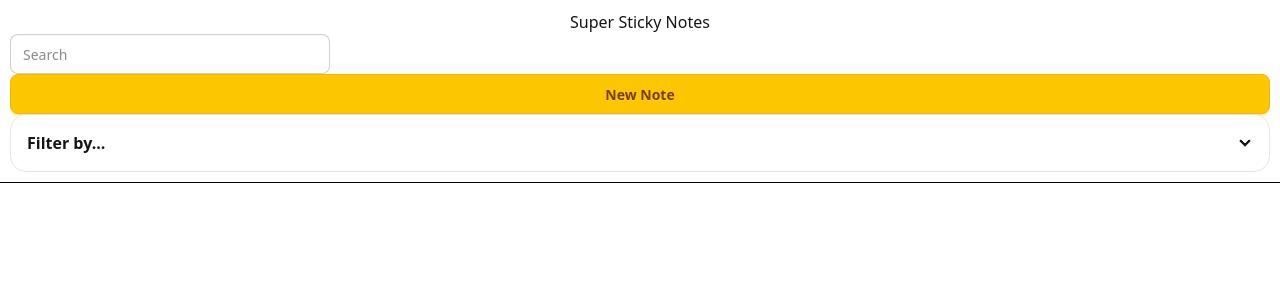
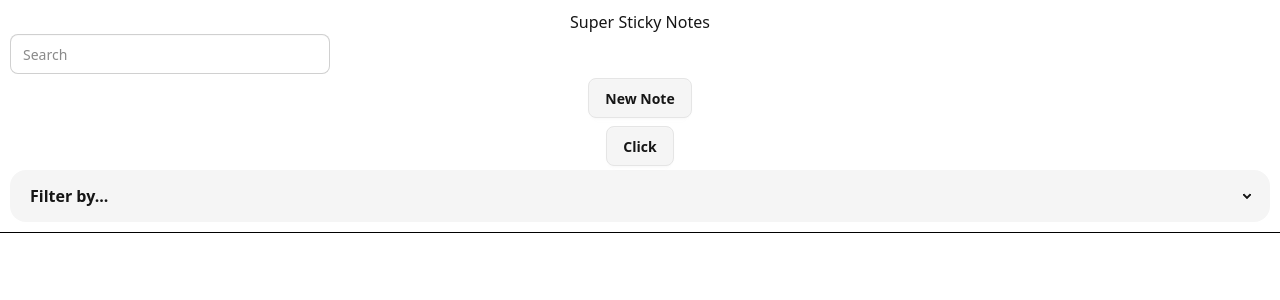
Before and after one commit to ang-riv/sticky-notes, a React (Vite) app: page / in a window 1280 px wide. Shown: the top 300 px of the page. Built offline with nearby package versions, Linux system fonts and the light colour scheme.

Commit message:
Created filter with Menu and New Note with button group

```diff
--- a/src/Header/Header.jsx
+++ b/src/Header/Header.jsx
@@ -7,12 +7,78 @@ const Header = () => {
       <label className="input">
         <input type="search" placeholder="Search" />
       </label>
-      <button className="btn btn-primary">New Note</button>
-      <div className="collapse-arrow bg-base-100 border-base-300 collapse border">
-        <input type="radio" name="my-accordion-2" />
-        <div className="collapse-title font-semibold">Filter by...</div>
-        <div className="collapse-content text-sm">Inner filters</div>
+      <div className="dropdown dropdown-bottom dropdown-center flex justify-center">
+        <div tabIndex={0} role="button" className="btn m-1">
+          New Note
+        </div>
+        <ul
+          tabIndex={0}
+          className="dropdown-content menu bg-base-100 rounded-box z-1 flex w-52 content-center justify-center p-2 shadow-sm"
+        >
+          <li>
+            <a>Item 1</a>
+          </li>
+        </ul>
       </div>
+      {/*TESTER DROPDOWN*/}
+      <div className="dropdown dropdown-bottom dropdown-center flex justify-center">
+        <div tabIndex={0} role="button" className="btn m-1">
+          Click
+        </div>
+        <div
+          tabIndex={0}
+          className="dropdown-content bg-base-100 rounded-box z-1 flex w-50 content-center justify-center p-2 shadow-md"
+        >
+          <div className="flex content-center justify-between">
+            <button className="btn bg- h-[40px] w-[40px] rounded-full"></button>
+            <button className="btn bg- h-[40px] w-[40px] rounded-full"></button>
+            <button className="btn bg- h-[40px] w-[40px] rounded-full"></button>
+            <button className="btn bg- h-[40px] w-[40px] rounded-full"></button>
+          </div>
+        </div>
+      </div>
+      {/*OPTION 2 WITH MENU*/}
+      <ul className="menu menu-md bg-base-200 rounded-box w-full">
+        <li>
+          <details>
+            <summary className="text-base font-semibold">Filter by...</summary>
+            <ul>
+              <li>
+                <details>
+                  <summary>Date</summary>
+                  <ul>
+                    <li>
+                      <label>
+                        <input
+                          type="checkbox"
+                          className="checkbox checkbox-sm"
+                        />
+                        Newest to Oldest
+                      </label>
+                    </li>
+                  </ul>
+                </details>
+              </li>
+              <li>
+                <details>
+                  <summary>Tag</summary>
+                  <ul>
+                    <li>
+                      <label>
+                        <input
+                          type="checkbox"
+                          className="checkbox checkbox-sm"
+                        />
+                        Newest to Oldest
+                      </label>
+                    </li>
+                  </ul>
+                </details>
+              </li>
+            </ul>
+          </details>
+        </li>
+      </ul>
     </div>
   );
 };
```
Also changed, not shown: src/index.css (+6 -1 lines).
